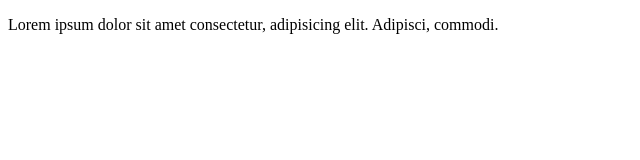
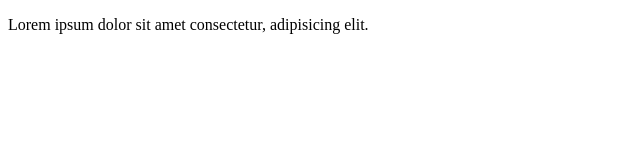
Before and after one commit to arshawker/test, a plain HTML site: page index.html in a window 1280 px wide. Shown: the whole page, without its empty margins (0-640 px from the left). Drawn offline with Linux system fonts and the light colour scheme.

Commit message:
second test

```diff
--- a/index.html
+++ b/index.html
@@ -8,7 +8,7 @@
 </head>
 <body>
 
-    <p>Lorem ipsum dolor sit amet consectetur, adipisicing elit. Adipisci, commodi.</p>
+    <p>Lorem ipsum dolor sit amet consectetur, adipisicing elit.</p>
 
     <script src="/js/script.js"></script>
 </body>
--- a/js/script.js
+++ b/js/script.js
@@ -42,14 +42,14 @@ console.log(++incr);
 console.log(--decr);
 
 
-console.log(2*4 === 8);
+console.log(2 + 2 * 2 === 8);
 
 
 // Логические операторы
 // && // И
 // || // ИЛИ
-
+// ! // отрицание
 const isChecked = true,
       isClose = false;
 // console.log(isChecked && isClose);
-console.log(isChecked || isClose);
+console.log(isChecked || !isClose);
```
